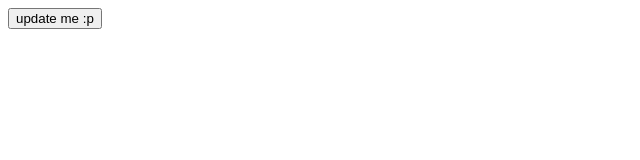
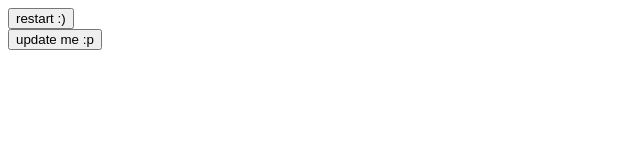
Before and after one commit to pinkx-xlink/tic-tac-toe, a plain HTML site: page index.html in a window 1280 px wide. Shown: the whole page, without its empty margins (0-640 px from the left). Drawn offline with Linux system fonts and the light colour scheme.

Commit message:
Add restart btn and winning-message div

```diff
--- a/index.html
+++ b/index.html
@@ -19,6 +19,10 @@
         <div class="cell"></div>
         <div class="cell"></div>
     </div>
+    <div class="winning-messgae" id="winningMessage">
+        <div data-winning-message-text></div>
+        <button id="restartButton">restart :)</button>
+    </div>
     <button id="gameBtn"> update me :p </button>
 
 </body>
```
